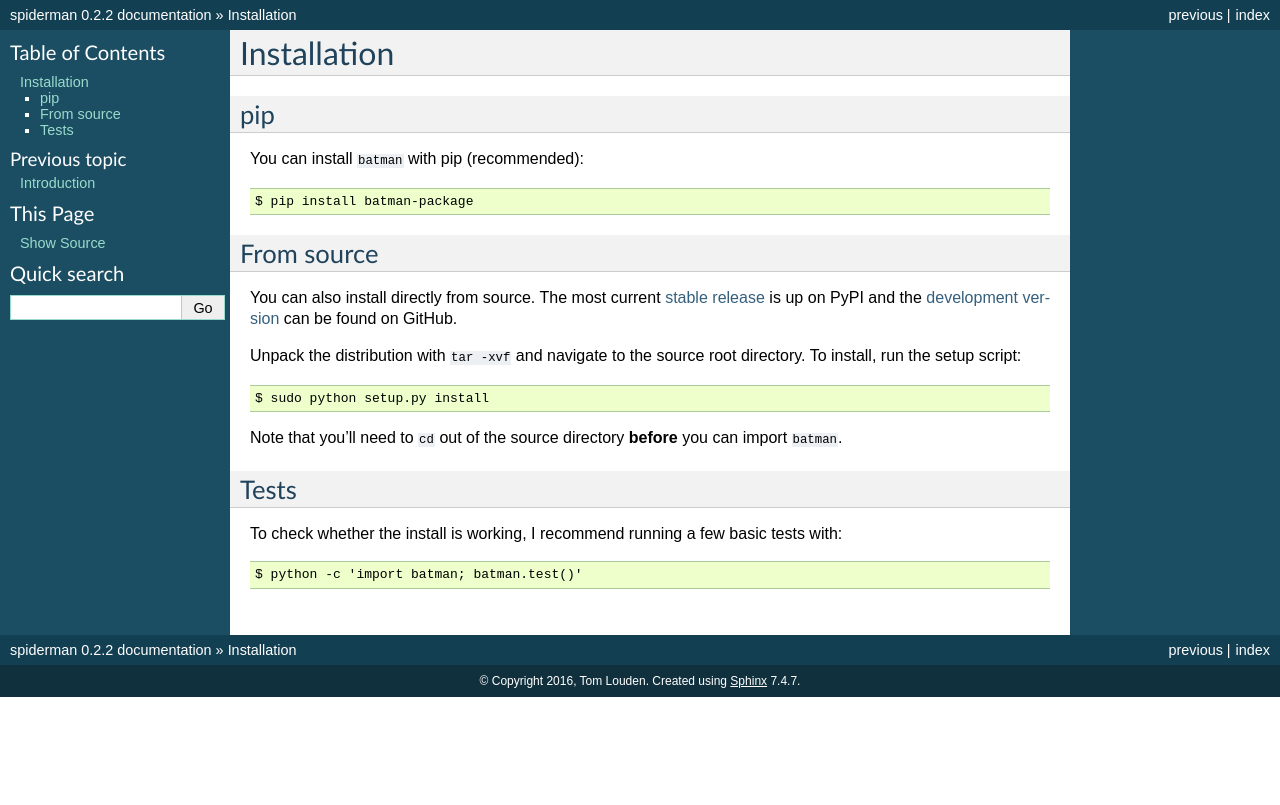
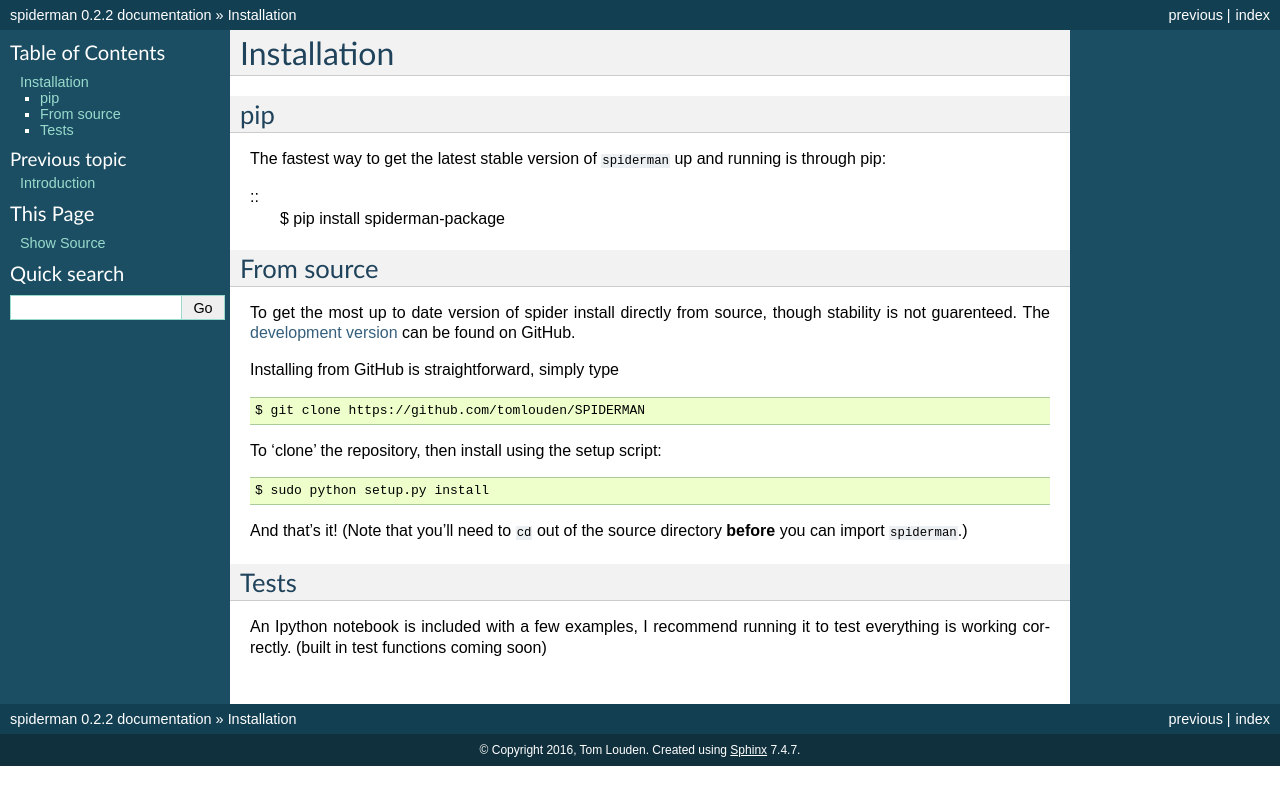
Before and after one commit to tomlouden/SPIDERMAN, a Sphinx documentation site: the page built from docs/installation.rst, in a window 1280 px wide. Shown: the top 805 px of the page. Built offline with Sphinx 7.4.7, drawn with Linux system fonts in a browser that asks for light colours.

Commit message:
installation finished

```diff
--- a/docs/installation.rst
+++ b/docs/installation.rst
@@ -3,30 +3,28 @@ Installation
 ============
 pip
 ---
-You can install ``batman`` with pip (recommended):
+The fastest way to get the latest stable version of ``spiderman`` up and running is through pip:
 
 ::
-
-	$ pip install batman-package
+	$ pip install spiderman-package
 
 From source
 -----------
-You can also install directly from source. The most current `stable release <https://pypi.python.org/pypi/batman-package/>`_ is up on PyPI and the `development version <https://github.com/lkreidberg/batman>`_ can be found on GitHub.
+To get the most up to date version of spider install directly from source, though stability is not guarenteed. The `development version <https://github.com/tomlouden/spiderman>`_ can be found on GitHub.
 
+Installing from GitHub is straightforward, simply type
+::
 
-Unpack the distribution with ``tar -xvf`` and navigate to the source root directory.  To install, run the setup script:
-
+   $ git clone https://github.com/tomlouden/SPIDERMAN
+To 'clone' the repository, then install using the setup script:
 ::
 
    $ sudo python setup.py install
 
-Note that you'll need to ``cd`` out of the source directory **before** you can import ``batman``.
+And that's it!
+(Note that you'll need to ``cd`` out of the source directory **before** you can import ``spiderman``.)
 
 
 Tests
 -----
-To check whether the install is working, I recommend running a few basic tests with:
-
-::
-
-	$ python -c 'import batman; batman.test()'
+An Ipython notebook is included with a few examples, I recommend running it to test everything is working correctly. (built in test functions coming soon)
```
